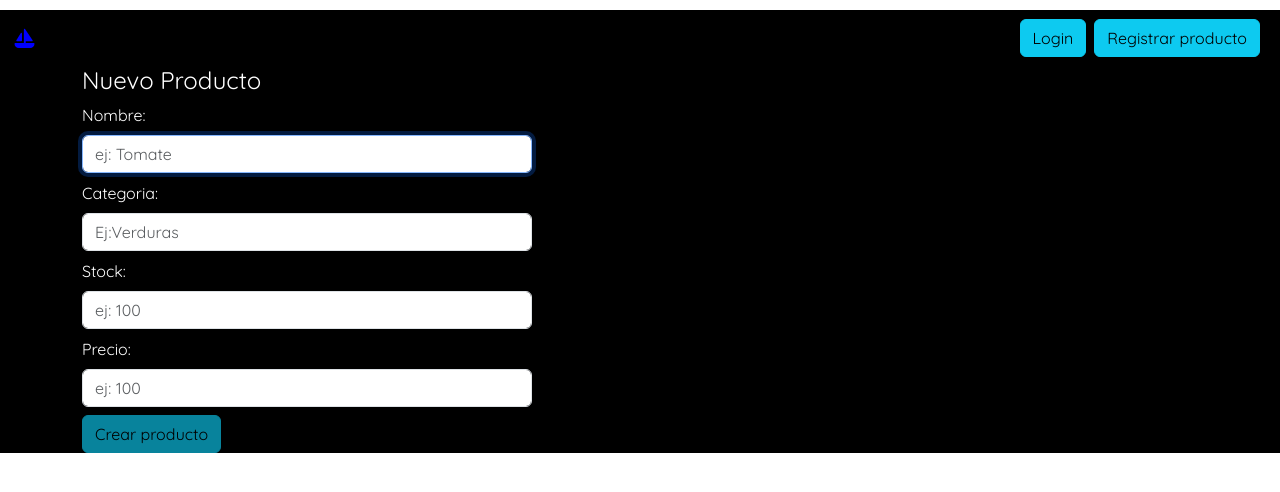
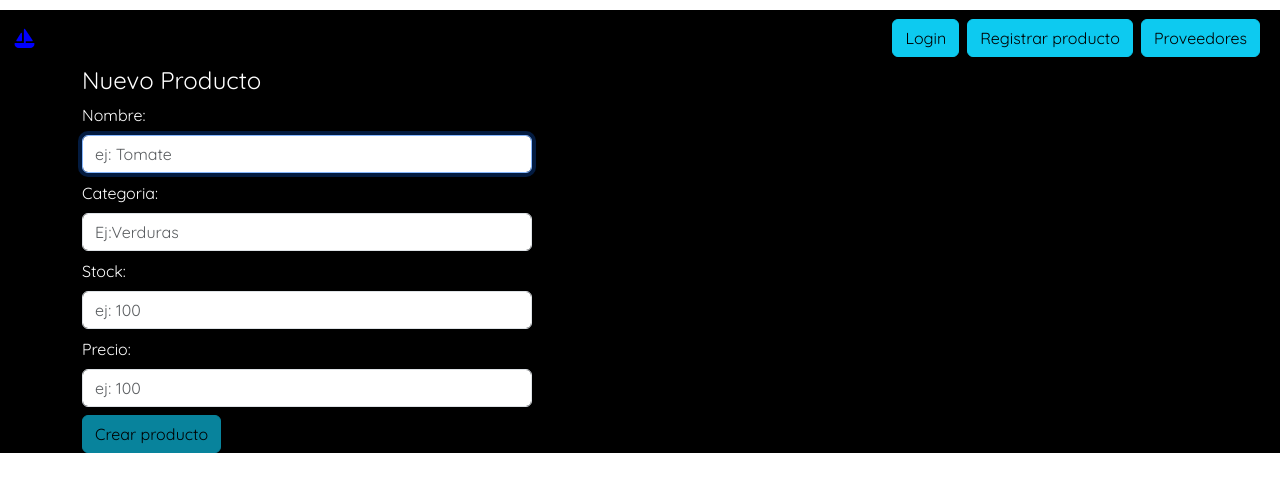
Before and after one commit to TechnoJavBar/Neo4jCRUD, a React (Vite) app: page /register in a window 1280 px wide. Shown: the top 492 px of the page. Built offline with nearby package versions, Linux system fonts and the light colour scheme.

Commit message:
se ha añadido el boton para acceder a la lista de proveedores

```diff
--- a/src/components/header/Header.jsx
+++ b/src/components/header/Header.jsx
@@ -40,6 +40,13 @@ const Header = () => {
         >
           Registrar producto
         </Button>
+        <Button
+          variant="info"
+          className="me-2"
+          onClick={() => handleNav("/proveedores")}
+        >
+          Proveedores
+        </Button>
       </Container>
     </Navbar>
   );
```
